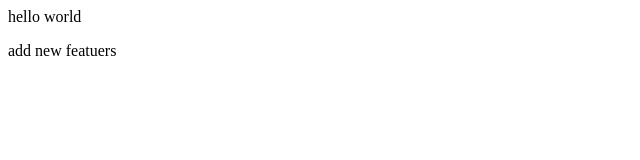
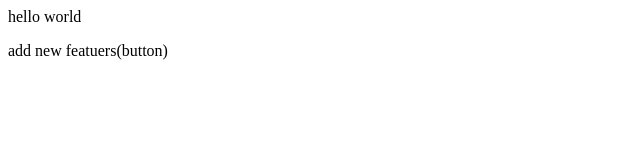
Before and after one commit to VivekTG/LocalRepo, a plain HTML site: page index.html in a window 1280 px wide. Shown: the full height of the page, 0-640 px from the left. Drawn offline with Linux system fonts and the light colour scheme.

Commit message:
Add button featuers

```diff
--- a/index.html
+++ b/index.html
@@ -1,2 +1,2 @@
 <p>hello world</p>
-<p> add new featuers</p>
+<p> add new featuers(button)</p>
```
